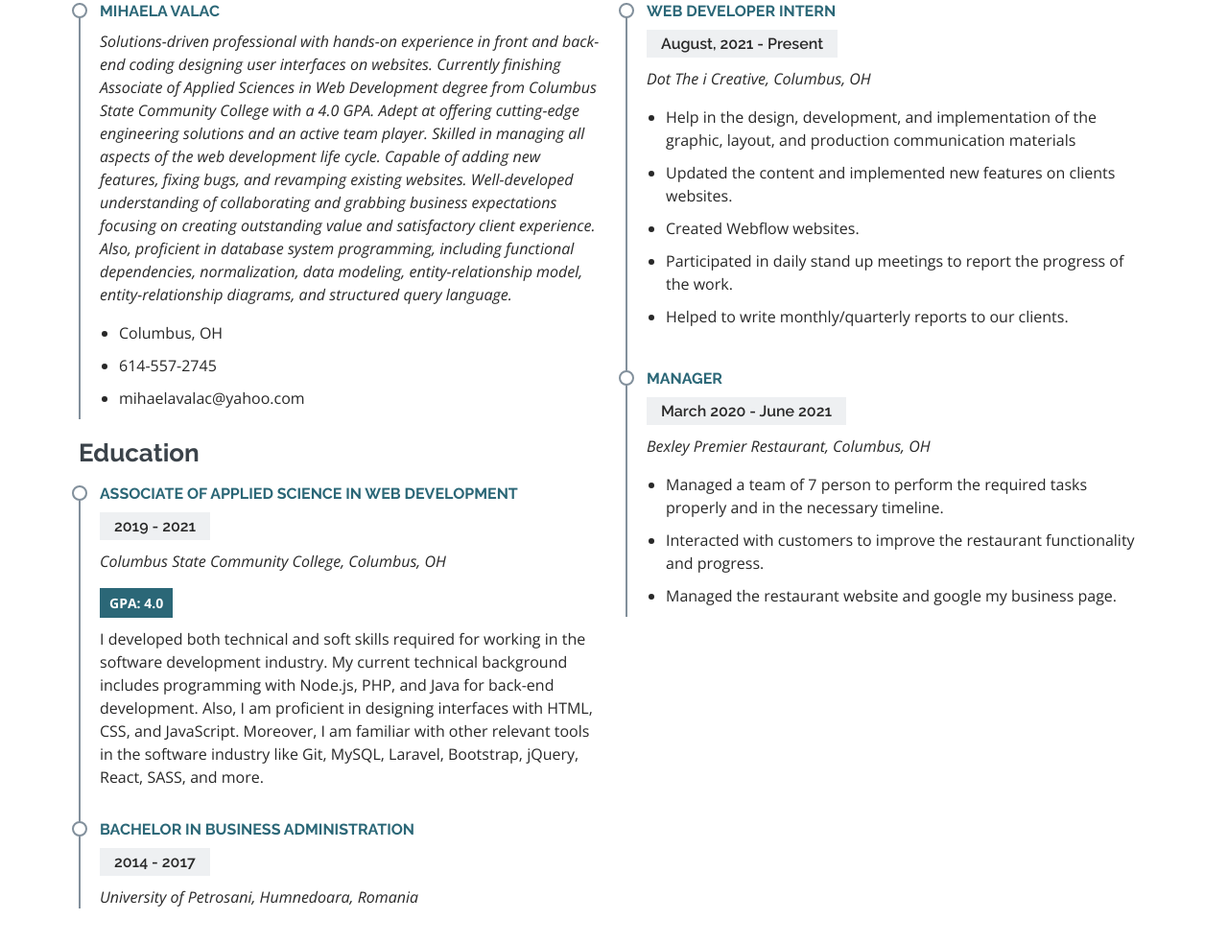
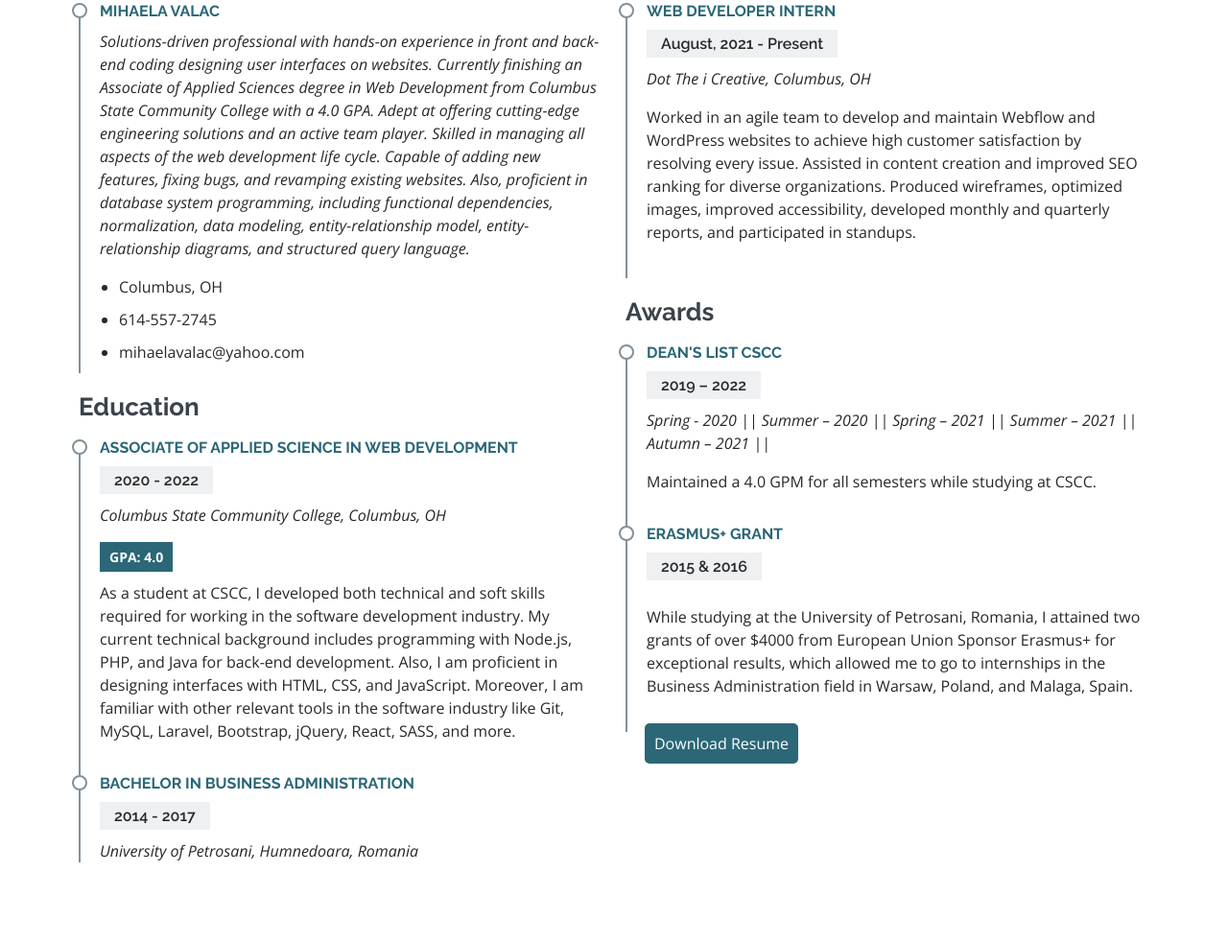
Before and after one commit to mihaelavalac/Mihaela-Valac, a plain HTML site: page resume.html in a window 1280 px wide. Shown: the part 245-1228 px from the top of the page at 96% size. Drawn offline with nearby package versions, Linux system fonts and the light colour scheme.

Commit message:
Updated resume and added the downloadble link.

```diff
--- a/assets/css/style.css
+++ b/assets/css/style.css
@@ -1053,3 +1053,11 @@ section {
   object-fit:cover;
   transition: all .25s ease;
 }
+
+.download-resume, .download-resume:hover {
+  border-radius: 5px;
+  margin-left: 20px;
+  padding: 10px;
+  color: white;
+  background-color: #2b6777;
+}
--- a/resume.html
+++ b/resume.html
@@ -74,7 +74,7 @@
             <h3 class="resume-title">Sumary</h3>
             <div class="resume-item pb-0">
               <h4>Mihaela Valac</h4>
-              <p><em>Solutions-driven professional with hands-on experience in front and back-end coding designing user interfaces on websites. Currently finishing Associate of Applied Sciences in Web Development degree from Columbus State Community College with a 4.0 GPA. Adept at offering cutting-edge engineering solutions and an active team player. Skilled in managing all aspects of the web development life cycle. Capable of adding new features, fixing bugs, and revamping existing websites. Well-developed understanding of collaborating and grabbing business expectations focusing on creating outstanding value and satisfactory client experience. Also, proficient in database system programming, including functional dependencies, normalization, data modeling, entity-relationship model, entity-relationship diagrams, and structured query language.</em></p>
+              <p><em>Solutions-driven professional with hands-on experience in front and back-end coding designing user interfaces on websites. Currently finishing an Associate of Applied Sciences degree in Web Development from Columbus State Community College with a 4.0 GPA. Adept at offering cutting-edge engineering solutions and an active team player. Skilled in managing all aspects of the web development life cycle. Capable of adding new features, fixing bugs, and revamping existing websites. Also, proficient in database system programming, including functional dependencies, normalization, data modeling, entity-relationship model, entity-relationship diagrams, and structured query language.</em></p>
               <p>
               <ul>
                 <li>Columbus, OH</li>
@@ -87,16 +87,15 @@
             <h3 class="resume-title">Education</h3>
             <div class="resume-item">
               <h4>Associate of Applied Science in Web Development</h4>
-              <h5>2019 - 2021</h5>
+              <h5>2020 - 2022</h5>
               <p><em>Columbus State Community College, Columbus, OH</em></p>
               <p class="gpa"><strong>GPA: 4.0</strong></p>
-              <p>I developed both technical and soft skills required for working in the software development industry. My current technical background includes programming with Node.js, PHP, and Java for back-end development. Also, I am proficient in designing interfaces with HTML, CSS, and JavaScript. Moreover, I am familiar with other relevant tools in the software industry like Git, MySQL, Laravel, Bootstrap, jQuery, React, SASS, and more. </p>
+              <p>As a student at CSCC, I developed both technical and soft skills required for working in the software development industry. My current technical background includes programming with Node.js, PHP, and Java for back-end development. Also, I am proficient in designing interfaces with HTML, CSS, and JavaScript. Moreover, I am familiar with other relevant tools in the software industry like Git, MySQL, Laravel, Bootstrap, jQuery, React, SASS, and more. </p>
             </div>
             <div class="resume-item">
               <h4>Bachelor in Business Administration</h4>
               <h5>2014 - 2017</h5>
               <p><em>University of Petrosani, Humnedoara, Romania</em></p>
-              <!-- <p>Quia nobis sequi est occaecati aut. Repudiandae et iusto quae reiciendis et quis Eius vel ratione eius unde vitae rerum voluptates asperiores voluptatem Earum molestiae consequatur neque etlon sader mart dila</p> -->
             </div>
           </div>
           <div class="col-lg-6">
@@ -106,27 +105,28 @@
               <h5>August, 2021 - Present</h5>
               <p><em>Dot The i Creative, Columbus, OH </em></p>
               <p>
-              <ul>
-                <li>Help in the design, development, and implementation of the graphic, layout, and production communication materials</li>
-                <li>Updated the content and implemented new features on clients websites.</li>
-                <li>Created Webflow websites.</li>
-                <li>Participated in daily stand up meetings to report the progress of the work. </li>
-                <li>Helped to write monthly/quarterly reports to our clients. </li>
-              </ul>
+                Worked in an agile team to develop and maintain Webflow and WordPress websites to achieve high customer satisfaction by resolving every issue. Assisted in content creation and improved SEO ranking for diverse organizations. Produced wireframes, optimized images, improved accessibility, developed monthly and quarterly reports, and participated in standups.
+              </p>
+            </div>
+            <h3 class="resume-title">Awards</h3>
+            <div class="resume-item">
+              <h4>Dean's List CSCC</h4>
+              <h5> 2019 – 2022 </h5>
+              <p><em>Spring - 2020   || Summer – 2020 || Spring – 2021 || Summer – 2021 || Autumn – 2021 || </em></p>
+              <p>
+                Maintained a 4.0 GPM for all semesters while studying at CSCC.
               </p>
             </div>
             <div class="resume-item">
-              <h4>Manager</h4>
-              <h5>March 2020 - June 2021</h5>
-              <p><em>Bexley Premier Restaurant, Columbus, OH</em></p>
+              <h4>Erasmus+ Grant</h4>
+              <h5> 2015 & 2016 </h5>
+              <p><em> </em></p>
               <p>
-              <ul>
-                <li>Managed a team of 7 person to perform the required tasks properly and in the necessary timeline.</li>
-                <li>Interacted with customers to improve the restaurant functionality and progress.</li>
-                <li>Managed the restaurant website and google my business page.</li>
-              </ul>
+                While studying at the University of Petrosani, Romania, I attained two grants of over $4000 from European Union Sponsor Erasmus+ for exceptional results, which allowed me to go to internships in the Business Administration field in Warsaw, Poland, and Malaga, Spain.
               </p>
             </div>
+            <a  class="download-resume" href="./assets/Resume Mihaela Valac.docx" download>
+            Download Resume</a>
           </div>
         </div>
 
```
Also changed, not shown: 2 other files.
